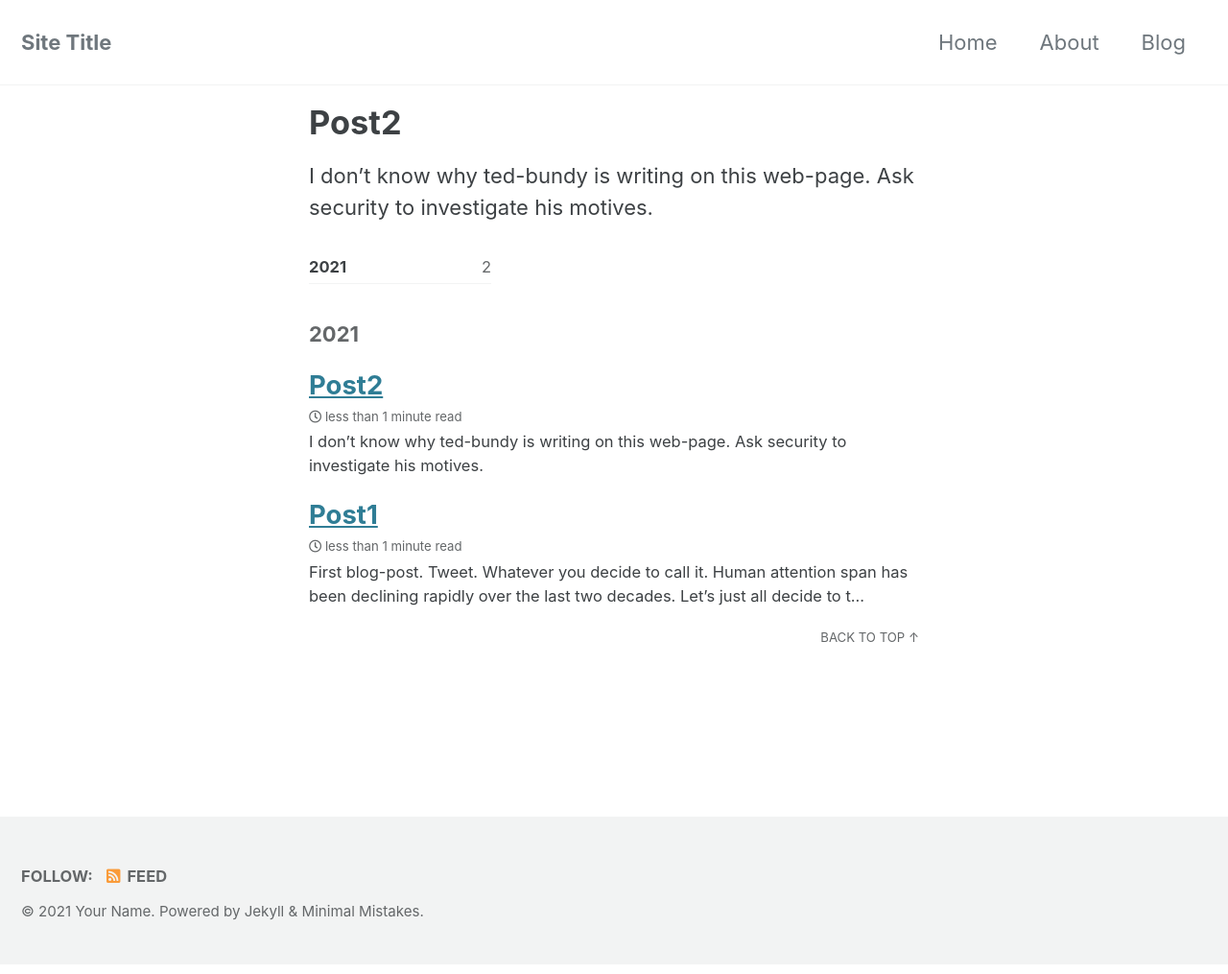
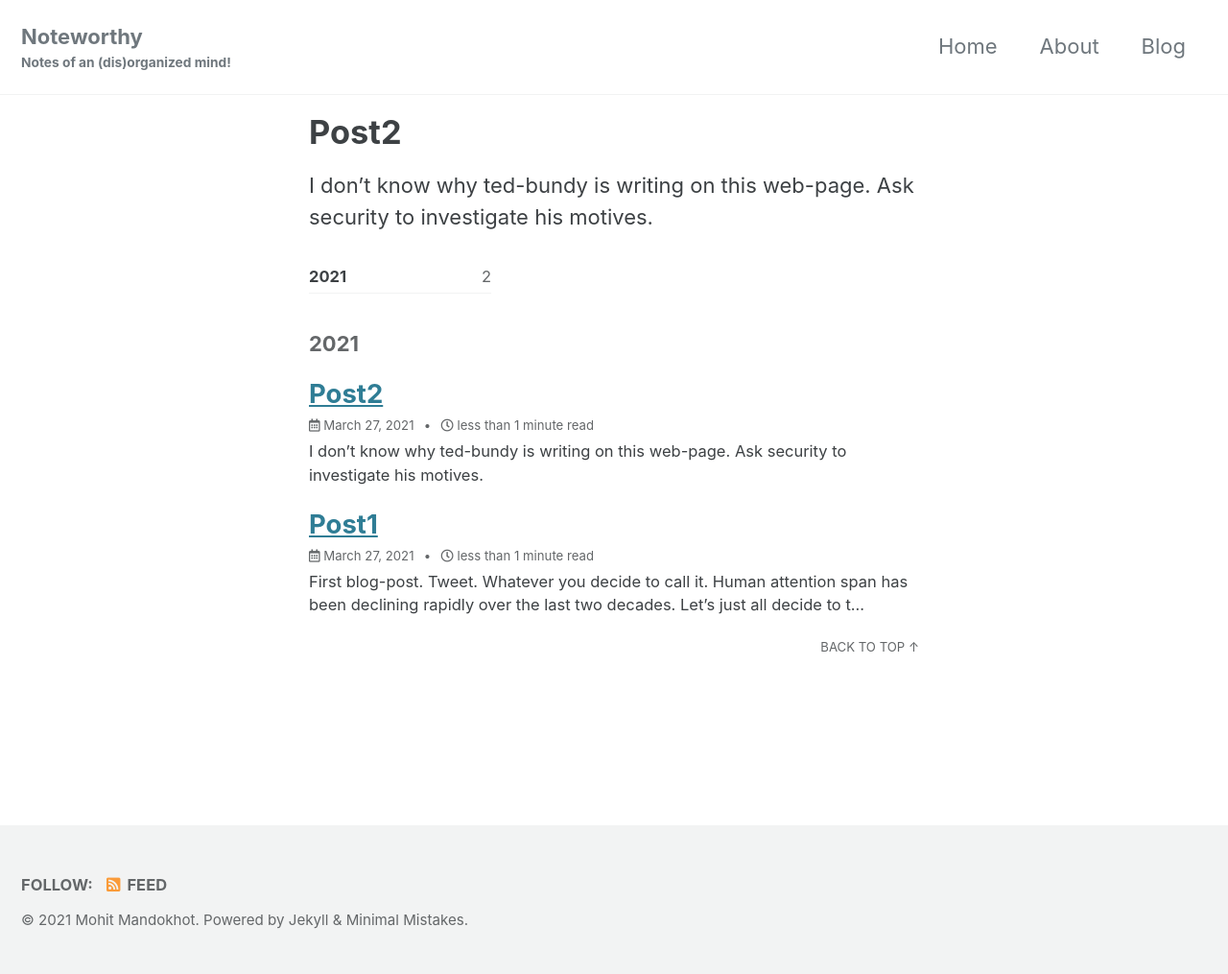
Before and after one commit to trcmohitmandokhot/blog, a Jekyll site: the page built from _posts/2021-03-27-post2.md, in a window 1280 px wide. Shown: the whole page at 96% size. Built offline with Jekyll 4.4.1, drawn with Linux system fonts in a browser that asks for light colours; cached includes are drawn as plain includes.

Commit message:
Updates to default _config.yml and added semver #

```diff
--- a/_config.yml
+++ b/_config.yml
@@ -10,19 +10,22 @@
 # Review documentation to determine if you should use `theme` or `remote_theme`
 # https://mmistakes.github.io/minimal-mistakes/docs/quick-start-guide/#installing-the-theme
 
+# Version : 1.0.1
+# Date Updated : 05/09/21
+
 # theme                  : "minimal-mistakes-jekyll"
 # remote_theme           : "mmistakes/minimal-mistakes"
 minimal_mistakes_skin    : "default" # "air", "aqua", "contrast", "dark", "dirt", "neon", "mint", "plum", "sunrise"
 
 # Site Settings
 locale                   : "en-US"
-title                    : "Site Title"
+title                    : "Noteworthy"
 title_separator          : "-"
-subtitle                 : # site tagline that appears below site title in masthead
-name                     : "Your Name"
-description              : "An amazing website."
-url                      : # the base hostname & protocol for your site e.g. "https://mmistakes.github.io"
-baseurl                  : # the subpath of your site, e.g. "/blog"
+subtitle                 : "Notes of an (dis)organized mind!"
+name                     : "Mohit Mandokhot"
+description              : "A placeholder for notes, writings, and video-posts"
+url                      : "https://trcmohitmandokhot.github.io"
+baseurl                  : "/w3mohit"
 repository               : # GitHub username/repo-name e.g. "mmistakes/minimal-mistakes"
 teaser                   : # path of fallback teaser image, e.g. "/assets/images/500x300.png"
 logo                     : # path of logo image to display in the masthead, e.g. "/assets/images/88x88.png"
@@ -94,30 +97,30 @@
 
 # Site Author
 author:
-  name             : "Your Name"
+  name             : "Mohit Mandokhot"
   avatar           : # path of avatar image, e.g. "/assets/images/bio-photo.jpg"
-  bio              : "I am an **amazing** person."
-  location         : "Somewhere"
+  bio              : "Engineer"
+  location         : "Columbus, Ohio"
   email            :
   links:
     - label: "Email"
       icon: "fas fa-fw fa-envelope-square"
-      # url: "mailto:your.name@email.com"
-    - label: "Website"
-      icon: "fas fa-fw fa-link"
-      # url: "https://your-website.com"
-    - label: "Twitter"
-      icon: "fab fa-fw fa-twitter-square"
-      # url: "https://twitter.com/"
-    - label: "Facebook"
-      icon: "fab fa-fw fa-facebook-square"
-      # url: "https://facebook.com/"
-    - label: "GitHub"
-      icon: "fab fa-fw fa-github"
-      # url: "https://github.com/"
-    - label: "Instagram"
-      icon: "fab fa-fw fa-instagram"
-      # url: "https://instagram.com/"
+      url: "mailto:mohitmandokhot@gmail.com"
+#    - label: "Website"
+#      icon: "fas fa-fw fa-link"
+#      # url: "https://your-website.com"
+#    - label: "Twitter"
+#      icon: "fab fa-fw fa-twitter-square"
+#      # url: "https://twitter.com/"
+#    - label: "Facebook"
+#      icon: "fab fa-fw fa-facebook-square"
+#      # url: "https://facebook.com/"
+#    - label: "GitHub"
+#      icon: "fab fa-fw fa-github"
+#      # url: "https://github.com/"
+#    - label: "Instagram"
+#      icon: "fab fa-fw fa-instagram"
+#      # url: "https://instagram.com/"
 
 # Site Footer
 footer:
@@ -280,3 +283,4 @@
       comments: # true
       share: true
       related: true
+      show_date: true
```
